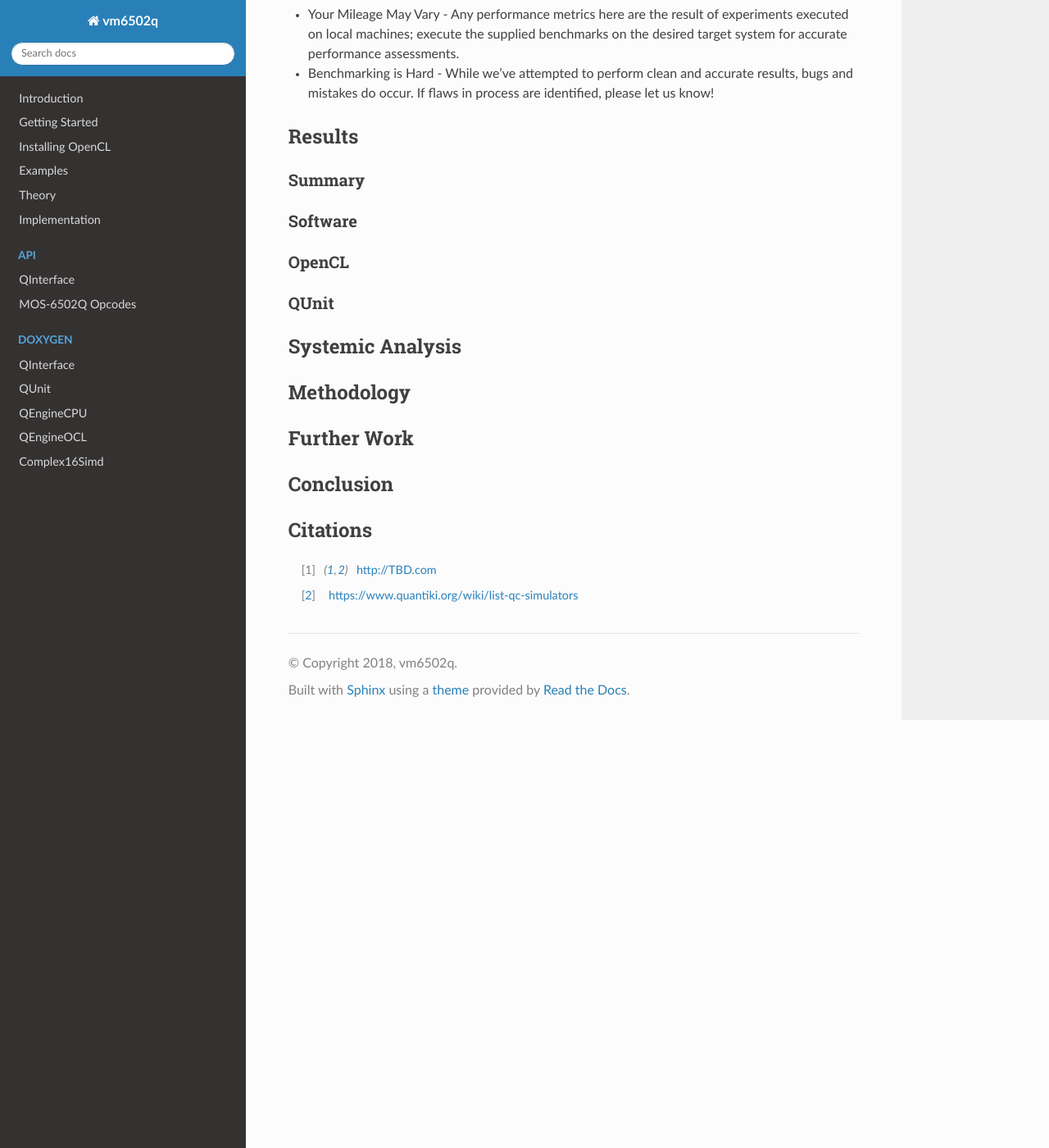
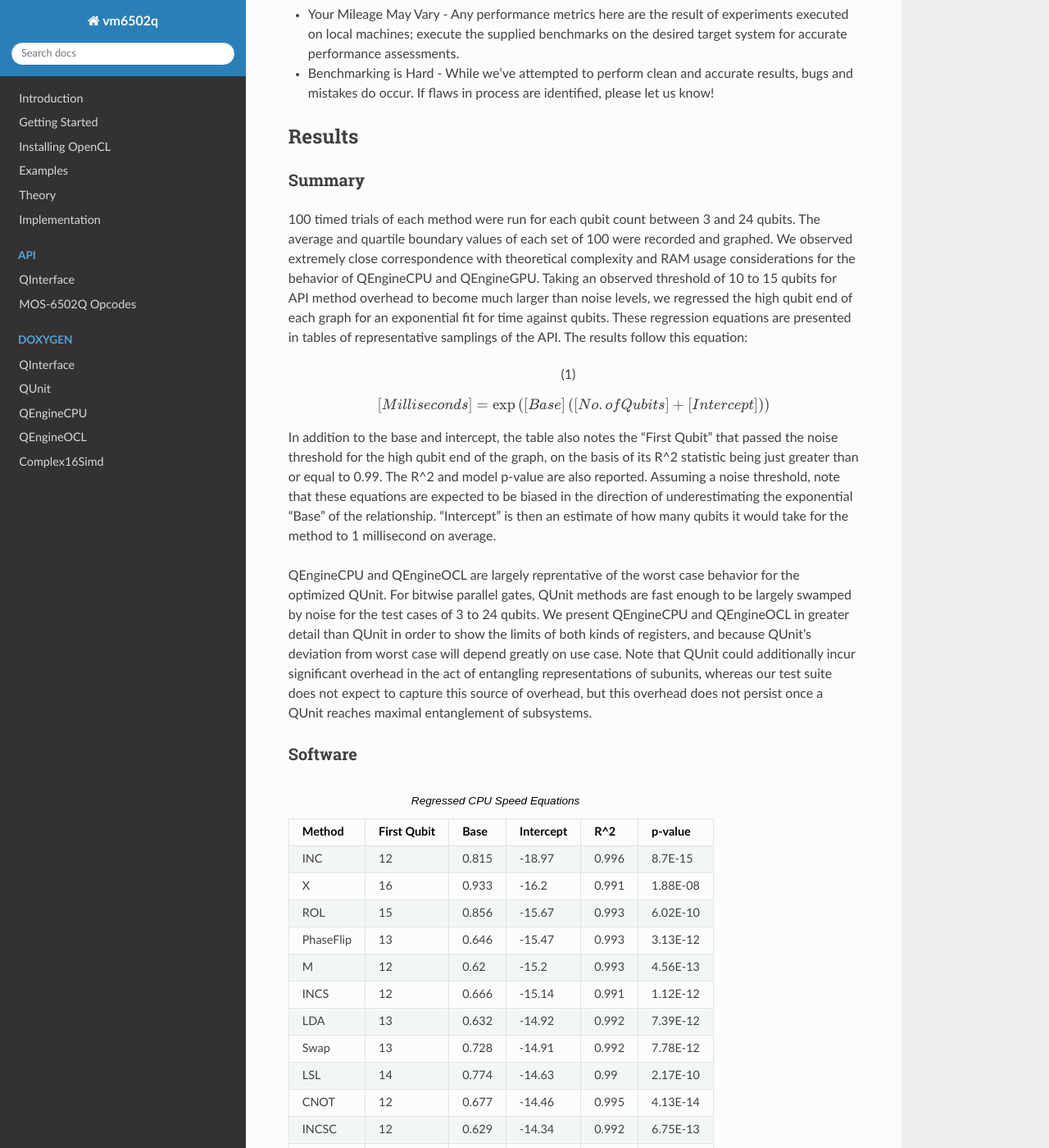
Before and after one commit to vm6502q/qrack.github.io, a Sphinx documentation site: the page built from docs/performance/index.rst, in a window 1280 px wide and 1400 px high, scrolled down 1110 px. Shown: the whole window at 82% size. Built offline with Sphinx 7.4.7 and the Read the Docs theme 2.0.0, drawn with Linux system fonts in a browser that asks for light colours; some of the changed text lies outside the part shown.

Commit message:
Regression equation tables

```diff
--- a/docs/performance/index.rst
+++ b/docs/performance/index.rst
@@ -65,11 +65,84 @@ Results
 Summary
 =======
 
+100 timed trials of each method were run for each qubit count between 3 and 24 qubits. The average and quartile boundary values of each set of 100 were recorded and graphed. We observed extremely close correspondence with theoretical complexity and RAM usage considerations for the behavior of QEngineCPU and QEngineGPU. Taking an observed threshold of 10 to 15 qubits for API method overhead to become much larger than noise levels, we regressed the high qubit end of each graph for an exponential fit for time against qubits. These regression equations are presented in tables of representative samplings of the API. The results follow this equation:
+
+.. math::
+   :label: regression_eq
+
+   [Milliseconds] = \exp \left( [Base] \left( [No. of Qubits] + [Intercept] \right) \right)
+
+In addition to the base and intercept, the table also notes the "First Qubit" that passed the noise threshold for the high qubit end of the graph, on the basis of its R^2 statistic being just greater than or equal to 0.99. The R^2 and model p-value are also reported. Assuming a noise threshold, note that these equations are expected to be biased in the direction of underestimating the exponential "Base" of the relationship. "Intercept" is then an estimate of how many qubits it would take for the method to 1 millisecond on average.
+
+QEngineCPU and QEngineOCL are largely reprentative of the worst case behavior for the optimized QUnit. For bitwise parallel gates, QUnit methods are fast enough to be largely swamped by noise for the test cases of 3 to 24 qubits. We present QEngineCPU and QEngineOCL in greater detail than QUnit in order to show the limits of both kinds of registers, and because QUnit's deviation from worst case will depend greatly on use case. Note that QUnit could additionally incur significant overhead in the act of entangling representations of subunits, whereas our test suite does not expect to capture this source of overhead, but this overhead does not persist once a QUnit reaches maximal entanglement of subsystems.
+
 Software
 ========
 
+.. csv-table:: Regressed CPU Speed Equations
+  :header: "Method","First Qubit","Base","Intercept","R^2","p-value"
+  :widths: auto
+
+  "INC",12,0.815,-18.97,0.996,8.7E-15
+  "X",16,0.933,-16.2,0.991,1.88E-08
+  "ROL",15,0.856,-15.67,0.993,6.02E-10
+  "PhaseFlip",13,0.646,-15.47,0.993,3.13E-12
+  "M",12,0.62,-15.2,0.993,4.56E-13
+  "INCS",12,0.666,-15.14,0.991,1.12E-12
+  "LDA",13,0.632,-14.92,0.992,7.39E-12
+  "Swap",13,0.728,-14.91,0.992,7.78E-12
+  "LSL",14,0.774,-14.63,0.99,2.17E-10
+  "CNOT",12,0.677,-14.46,0.995,4.13E-14
+  "INCSC",12,0.629,-14.34,0.992,6.75E-13
+  "INCC",12,0.627,-14.32,0.992,5.44E-13
+  "AND",13,0.672,-13.98,0.992,6.76E-12
+  "ADC",12,0.627,-13.94,0.995,8.37E-14
+  "ASL",14,0.725,-13.81,0.991,1.46E-10
+  "CLOR",14,0.725,-13.81,0.991,1.46E-10
+  "CLXOR",14,0.725,-13.81,0.991,1.46E-10
+  "XOR",13,0.697,-13.47,0.992,7.01E-12
+  "CRT",14,0.709,-13.27,0.991,1.7E-10
+  "SBC",12,0.619,-13.26,0.991,1.07E-12
+  "CY",13,0.681,-12.92,0.99,2.75E-11
+  "OR",13,0.699,-12.44,0.992,9.37E-12
+  "CLAND",12,0.681,-11.4,0.993,2.41E-13
+  "Y",12,0.678,-10.9,0.992,6.35E-13
+  "RT",10,0.683,-9.65,0.994,1.17E-15
+  "QFT",11,0.682,-7.98,0.99,2.18E-13
+
 OpenCL
 ======
+
+.. csv-table:: Regressed OpenCL Speed Equations
+  :header: "Method","First Qubit","Base","Intercept","R^2","p-value"
+  :widths: auto
+
+  "PhaseFlip",13,0.645,-15.6,0.99,1.96E-11
+  "X",14,0.642,-15.55,0.992,7.46E-11
+  "ROL",14,0.641,-15.53,0.992,7.35E-11
+  "INC",14,0.642,-15.52,0.993,4.65E-11
+  "INCS",14,0.642,-15.52,0.992,1.17E-10
+  "Swap",14,0.643,-15.52,0.993,6.23E-11
+  "M",12,0.603,-14.82,0.997,2.07E-15
+  "LDA",15,0.624,-14.24,0.994,3.49E-10
+  "INCSC",15,0.645,-14.22,0.997,3.76E-11
+  "INCC",13,0.598,-13.97,0.991,1.71E-11
+  "LSL",13,0.606,-13.94,0.991,1.42E-11
+  "CLXOR",10,0.617,-13.86,0.99,2.05E-14
+  "CNOT",14,0.639,-13.77,0.994,2.8E-11
+  "ADC",14,0.592,-13.74,0.99,2.88E-10
+  "AND",14,0.655,-13.65,0.99,2.42E-10
+  "SBC",14,0.614,-13.52,0.99,2.15E-10
+  "CY",11,0.678,-13.39,0.994,1.26E-14
+  "CRT",11,0.678,-13.38,0.994,1.25E-14
+  "CLOR",12,0.624,-13.36,0.993,3.6E-13
+  "ASL",13,0.595,-13.06,0.992,8.57E-12
+  "XOR",14,0.65,-12.72,0.991,1.7E-10
+  "OR",13,0.669,-12.43,0.991,1.78E-11
+  "Y",10,0.68,-11.66,0.994,8.93E-16
+  "RT",11,0.685,-11.47,0.995,3.71E-15
+  "CLAND",11,0.662,-11.15,0.991,1.14E-13
+  "QFT",10,0.704,-9.18,0.991,7.8E-15
 
 QUnit
 =====
```
Also changed, not shown: docs/performance/cnot.png (added), docs/performance/grovers.png (added), docs/performance/qft.png (added), docs/performance/qrack_ram.png (added), docs/performance/x.png (added).
